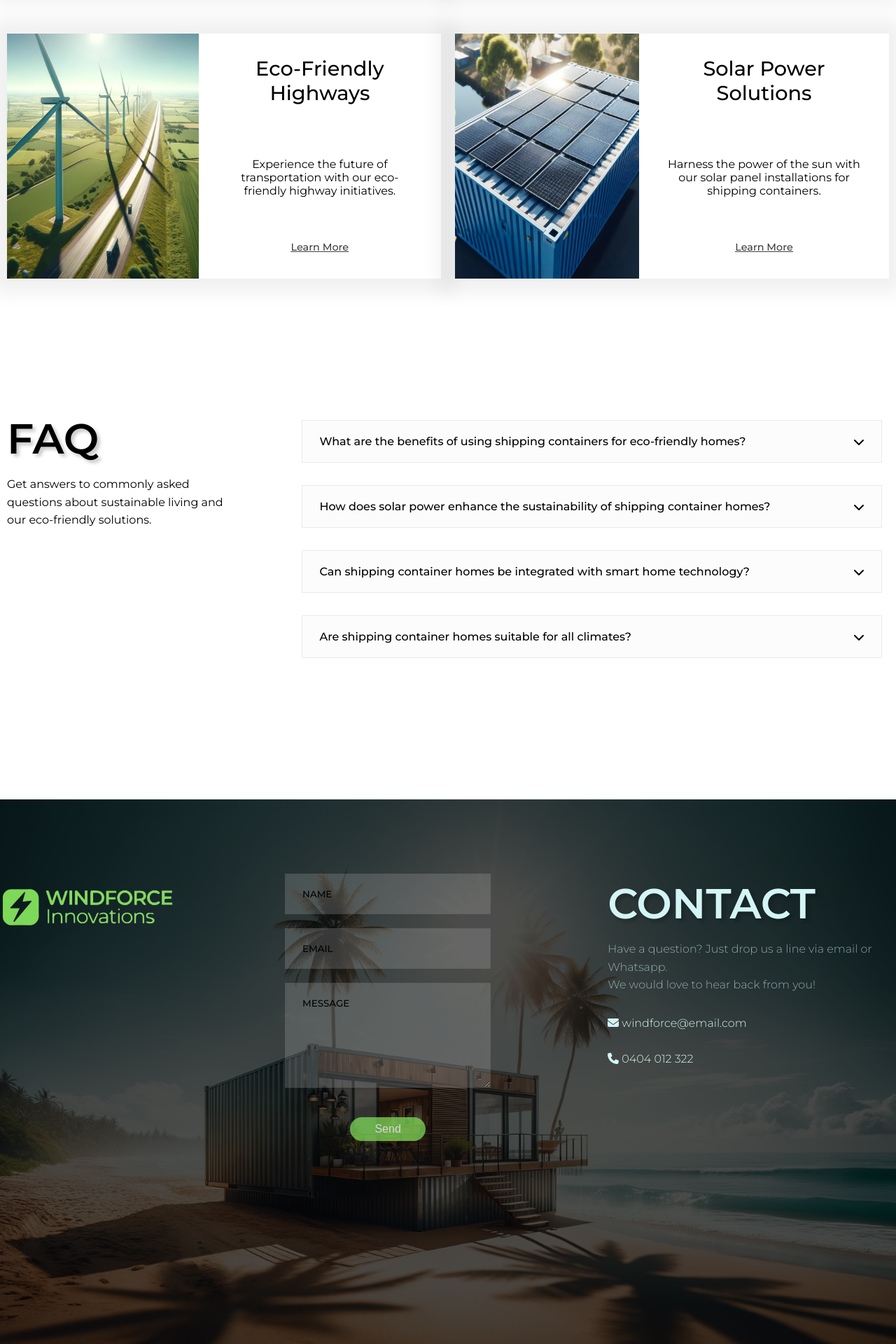
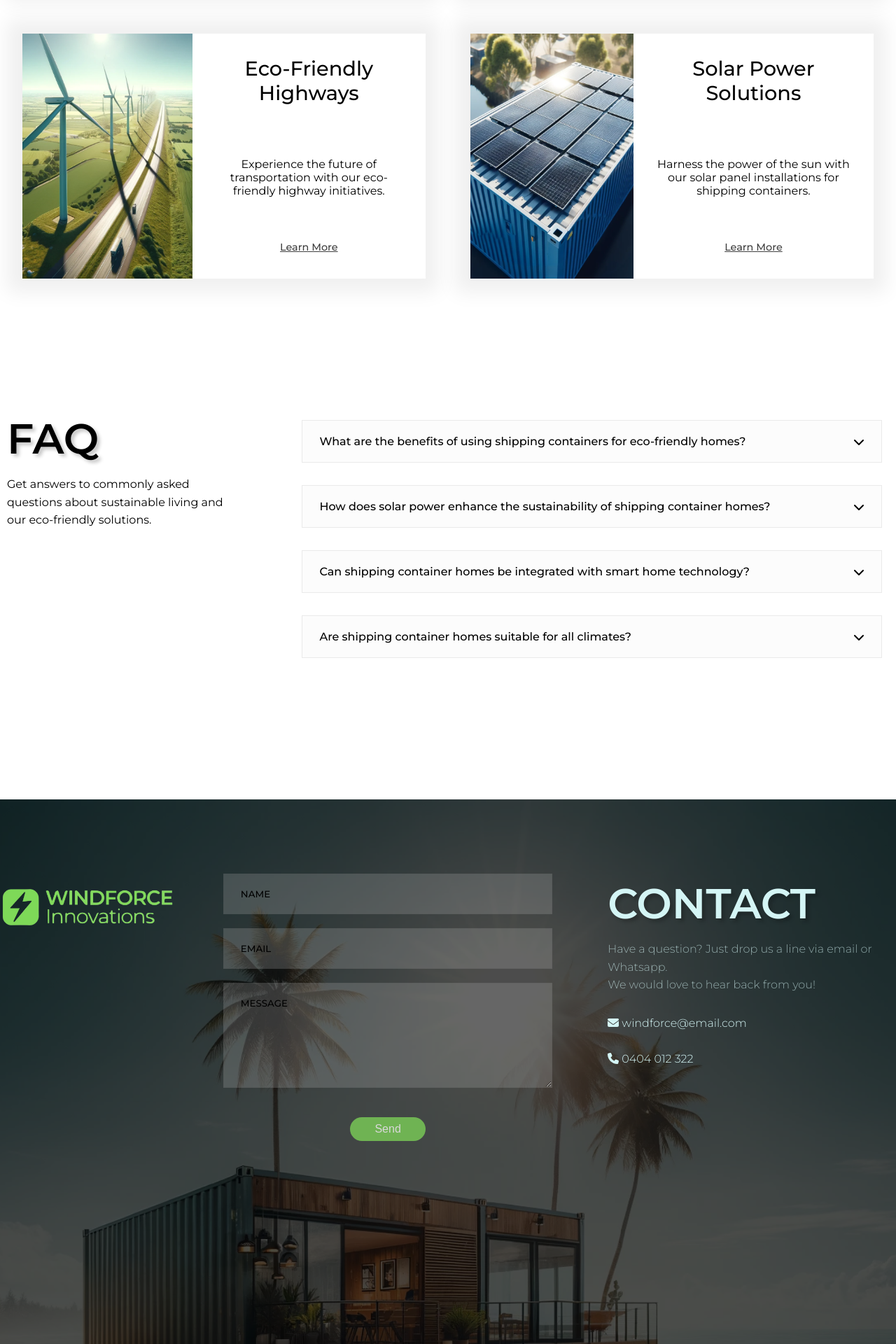
Before and after one commit to juanmaurente/windforce-innovations, a React (Vite) app in the folder windforce-innovations/: page / in a window 1280 px wide. Shown: the part 1571-3491 px from the top of the page at 70% size. Built offline with nearby package versions, Linux system fonts and the light colour scheme.

Commit message:
fixing height of mobile images

```diff
--- a/windforce-innovations/src/components/Sections/Contact/Contact.module.css
+++ b/windforce-innovations/src/components/Sections/Contact/Contact.module.css
@@ -3,14 +3,14 @@
 	display: flex;
 	flex-direction: column;
 	transition: all 0.3s;
-	padding: 5rem 0;
+	padding: 2rem 0;
 }
 
 .heroContainer img {
 	position: absolute;
 	z-index: -1;
 	width: 100%;
-	height: 100%;
+	height: 150%;
 	object-fit: cover;
 	filter: brightness(0.4);
 }
@@ -51,7 +51,7 @@
 
 .formDisplay input,
 textarea {
-	width: 50%;
+	width: 80%;
 	border: 1px solid #3f3f3f18;
 	background-color: #c5c5c538;
 	padding: 1.25rem 1.5rem;
@@ -94,6 +94,7 @@ textarea::placeholder {
 @media screen and (min-width: 1024px) {
 	.contactContainer {
 		flex-direction: row-reverse;
+		padding-top: 5rem;
 	}
 
 	.titleSection {
--- a/windforce-innovations/src/components/Sections/Hero/Hero.module.css
+++ b/windforce-innovations/src/components/Sections/Hero/Hero.module.css
@@ -6,7 +6,7 @@
 	position: absolute;
 	z-index: -1;
 	width: 100%;
-	height: 100%;
+	height: 130%;
 	object-fit: cover;
 	filter: brightness(0.4);
 }
--- a/windforce-innovations/src/components/Sections/OurServices/OurServices.module.css
+++ b/windforce-innovations/src/components/Sections/OurServices/OurServices.module.css
@@ -1,5 +1,5 @@
 .servicesTitle {
-	margin: 5rem 2rem;
+	margin: 15rem 2rem 2rem 0rem;
 }
 
 .servicesTitle h2 {
--- a/windforce-innovations/src/components/SharedComponents/InfoCard/InfoCard.module.css
+++ b/windforce-innovations/src/components/SharedComponents/InfoCard/InfoCard.module.css
@@ -1,5 +1,5 @@
 .cardWrapper {
-	margin: 2rem 10px;
+	margin: 2rem;
 	display: flex;
 	flex-direction: row;
 	min-width: 400px;
@@ -53,13 +53,13 @@
 	padding: 0 3rem;
 }
 
-.learnMore {
+.learnMore a {
 	color: var(--color-black-olive);
 	text-decoration: underline;
 	transition: all 0.3s;
 }
 
-.learnMore:hover {
+.learnMore a:hover {
 	font-weight: 500;
 	cursor: pointer;
 }
```
